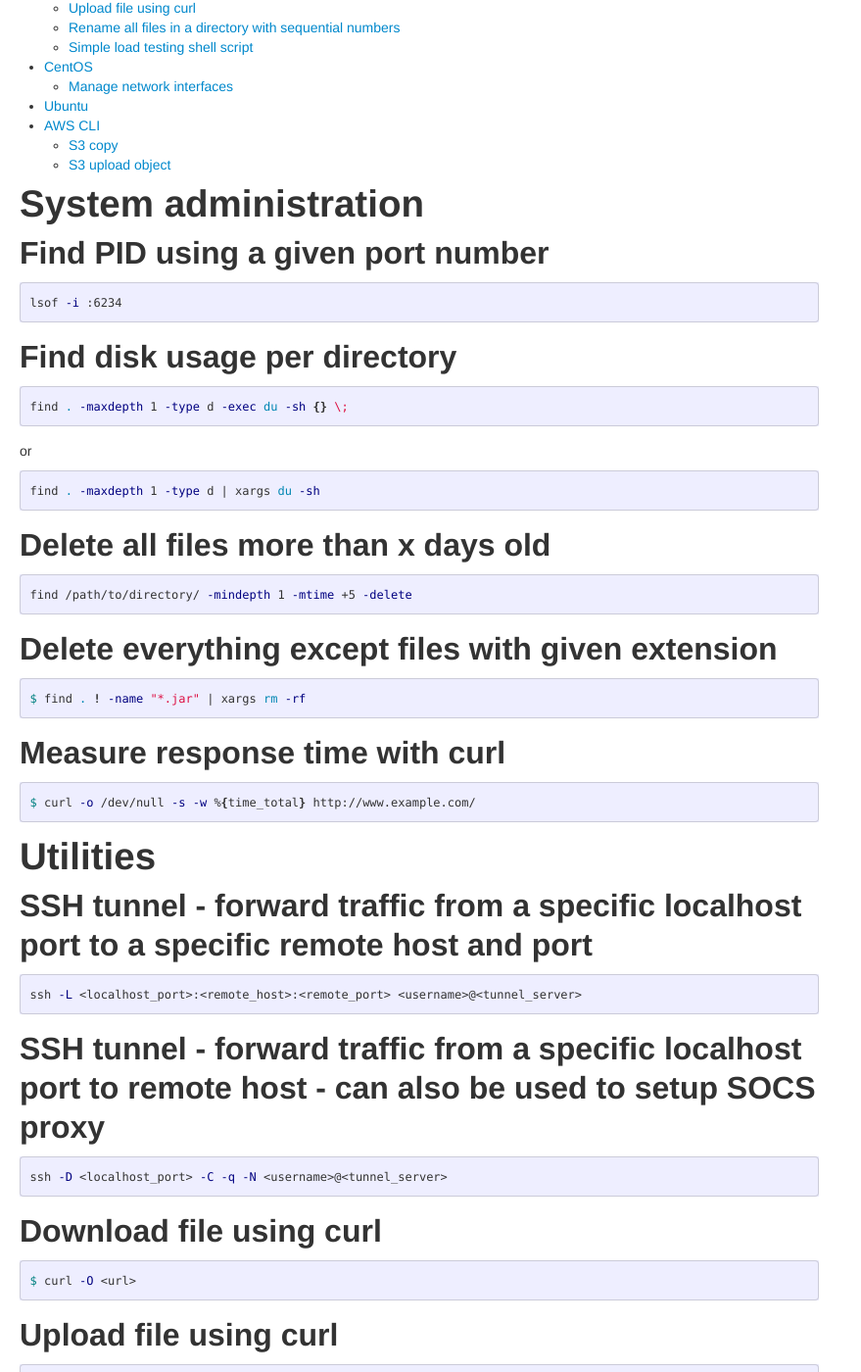
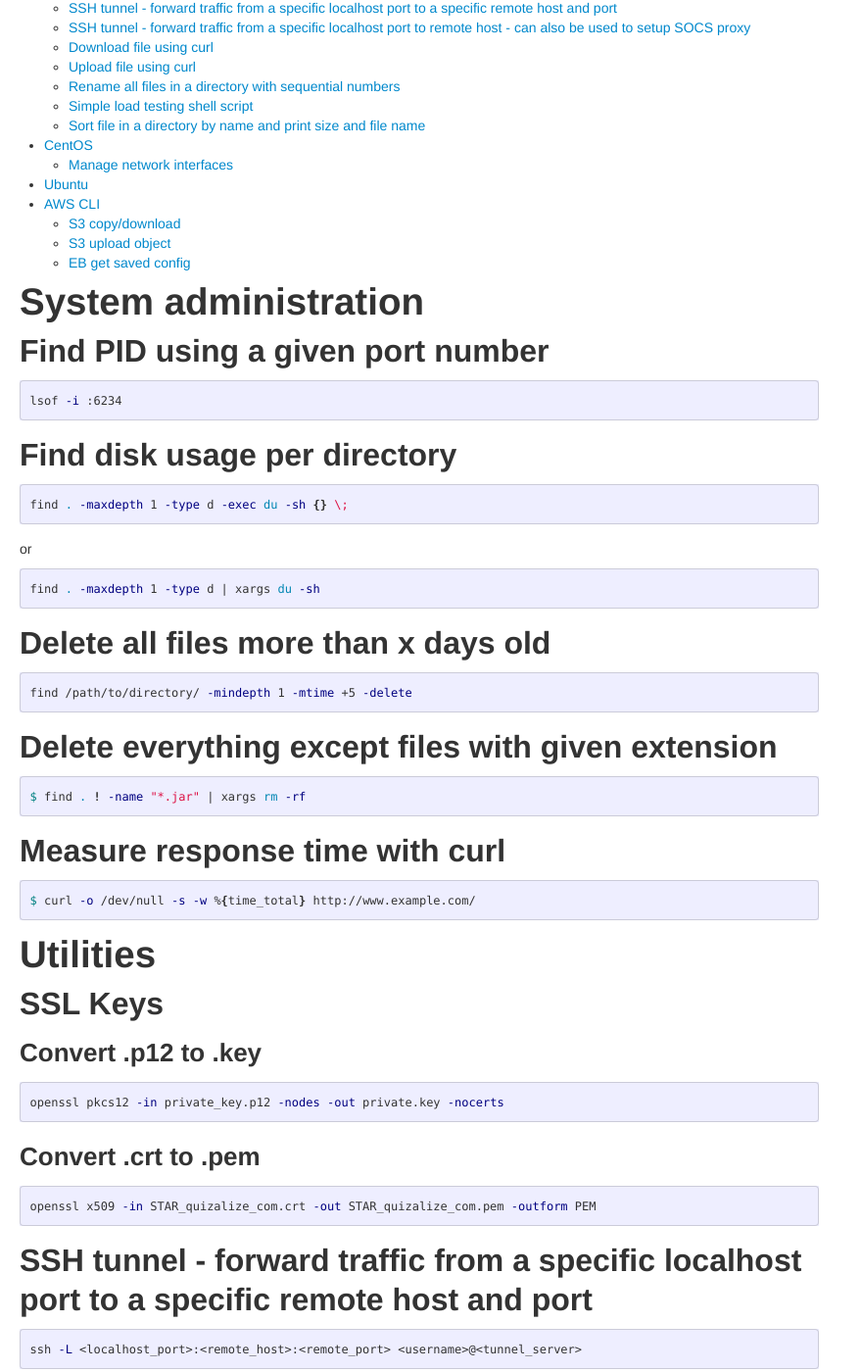
Before and after one commit to anuragkapur/anuragkapur.github.io, a Jekyll site: the page built from blog/cheat-sheets/_posts/2017-01-12-unix-commands.md, in a window 1280 px wide and 1400 px high, scrolled down 406 px. Shown: the whole window at 98% size, without its empty margins (0-879 px from the left). Built offline with Jekyll 4.4.1, drawn with Linux system fonts in a browser that asks for light colours; comment, search, counter and statistics services are not loaded; some of the changed text lies outside the part shown.

Commit message:
Add SSL key related commands

````diff
--- a/blog/cheat-sheets/_posts/2017-01-12-unix-commands.md
+++ b/blog/cheat-sheets/_posts/2017-01-12-unix-commands.md
@@ -17,18 +17,23 @@ categories: cheat-sheets
   - [Delete everything except files with given extension](#delete-everything-except-files-with-given-extension)
   - [Measure response time with curl](#measure-response-time-with-curl)
 - [Utilities](#utilities)
+  - [SSL Keys](#ssl-keys)
+    - [Convert .p12 to .key](#convert-p12-to-key)
+    - [Convert .crt to .pem](#convert-crt-to-pem)
   - [SSH tunnel - forward traffic from a specific localhost port to a specific remote host and port](#ssh-tunnel---forward-traffic-from-a-specific-localhost-port-to-a-specific-remote-host-and-port)
   - [SSH tunnel - forward traffic from a specific localhost port to remote host - can also be used to setup SOCS proxy](#ssh-tunnel---forward-traffic-from-a-specific-localhost-port-to-remote-host---can-also-be-used-to-setup-socs-proxy)
   - [Download file using curl](#download-file-using-curl)
   - [Upload file using curl](#upload-file-using-curl)
   - [Rename all files in a directory with sequential numbers](#rename-all-files-in-a-directory-with-sequential-numbers)
   - [Simple load testing shell script](#simple-load-testing-shell-script)
+  - [Sort file in a directory by name and print size and file name](#sort-file-in-a-directory-by-name-and-print-size-and-file-name)
 - [CentOS](#centos)
   - [Manage network interfaces](#manage-network-interfaces)
 - [Ubuntu](#ubuntu)
 - [AWS CLI](#aws-cli)
-  - [S3 copy](#s3-copy)
+  - [S3 copy/download](#s3-copydownload)
   - [S3 upload object](#s3-upload-object)
+  - [EB get saved config](#eb-get-saved-config)
 
 <!-- END doctoc generated TOC please keep comment here to allow auto update -->
 
@@ -63,6 +68,18 @@ $ curl -o /dev/null -s -w %{time_total} http://www.example.com/
 ```
 
 # Utilities
+
+## SSL Keys
+
+### Convert .p12 to .key
+```shell
+openssl pkcs12 -in private_key.p12 -nodes -out private.key -nocerts
+```
+
+### Convert .crt to .pem
+```shell
+openssl x509 -in STAR_quizalize_com.crt -out STAR_quizalize_com.pem -outform PEM
+```
 
 ## SSH tunnel - forward traffic from a specific localhost port to a specific remote host and port
 ```shell
````
